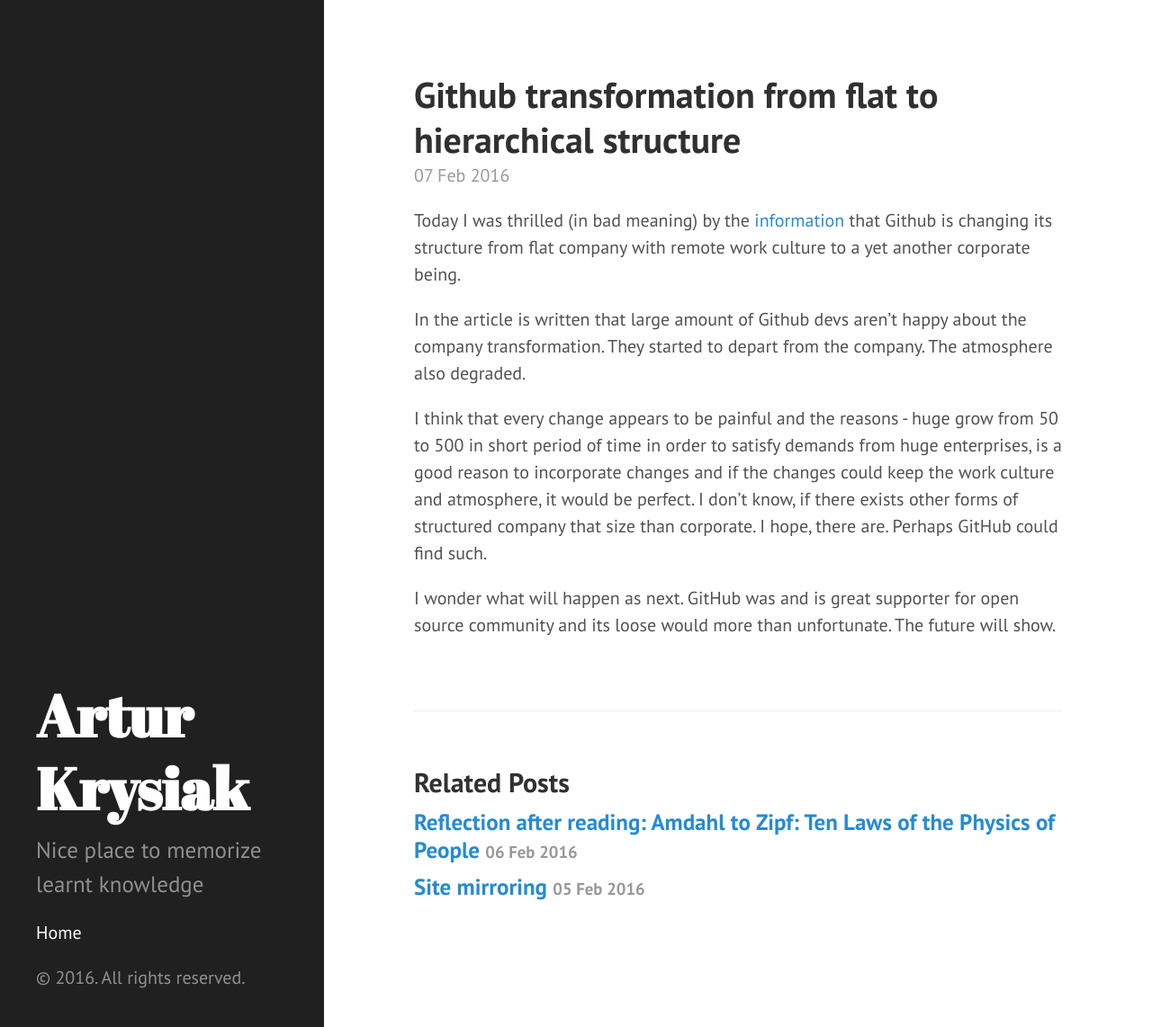
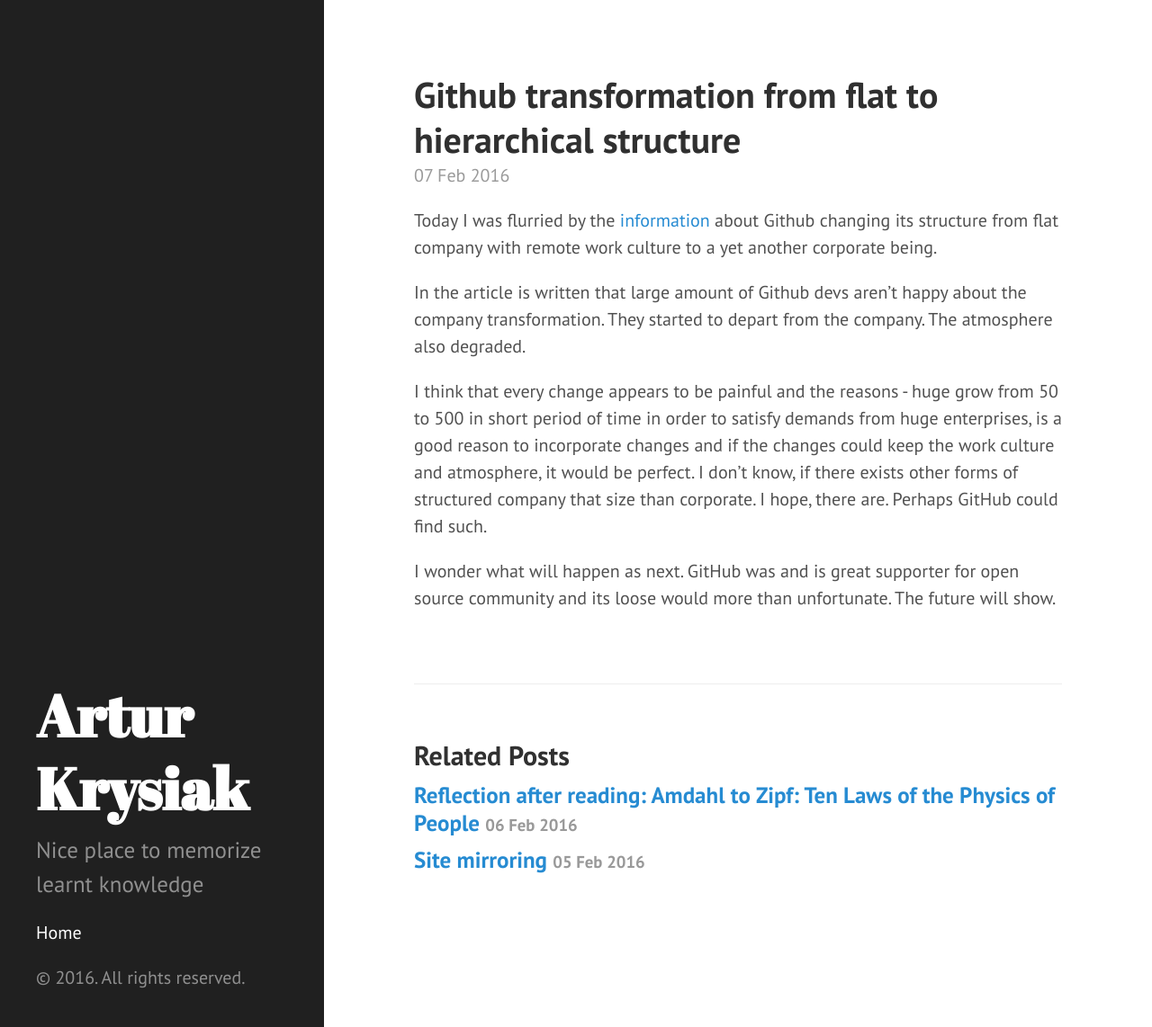
Before and after one commit to venth/venth.github.io, a Jekyll site: the page built from _posts/2016-02-07-github-transformation.markdown, in a window 1280 px wide and 1142 px high. Shown: the whole window at 90% size. Built offline with Jekyll 4.4.1, drawn with Linux system fonts in a browser that asks for light colours.

Commit message:
corrected syntax

```diff
--- a/_posts/2016-02-07-github-transformation.markdown
+++ b/_posts/2016-02-07-github-transformation.markdown
@@ -4,7 +4,7 @@
 date: "2016-02-07 19:42"
 ---
 
-Today I was thrilled (in bad meaning) by the [information](http://www.businessinsider.com/github-the-full-inside-story-2016-2) that Github is changing
+Today I was flurried by the [information](http://www.businessinsider.com/github-the-full-inside-story-2016-2) about Github changing
 its structure from flat company with remote work culture to a yet another corporate being.
 
 In the article is written that large amount of Github devs aren't happy about the company transformation. They started to depart from the company. The atmosphere also degraded.
```
